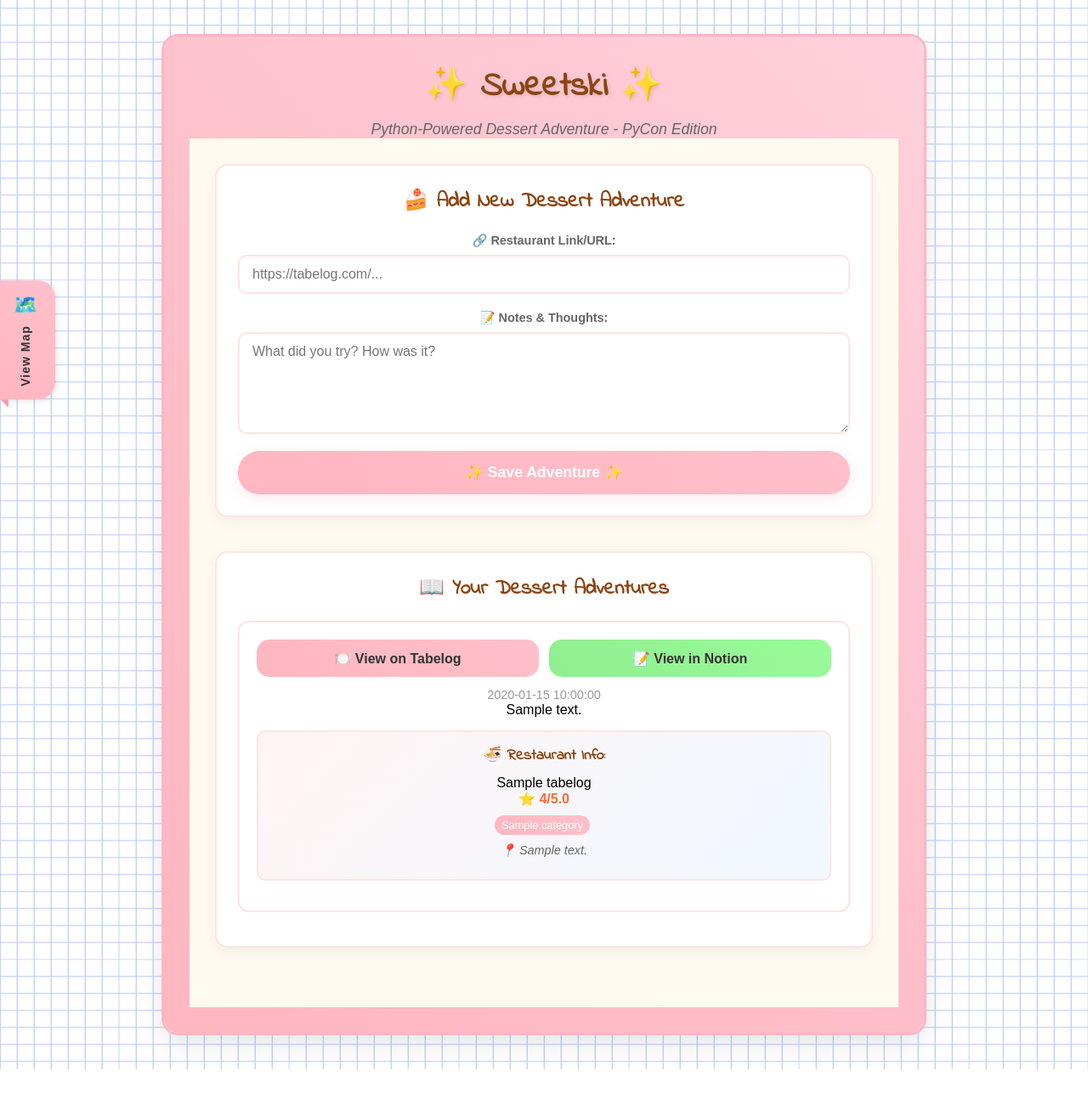
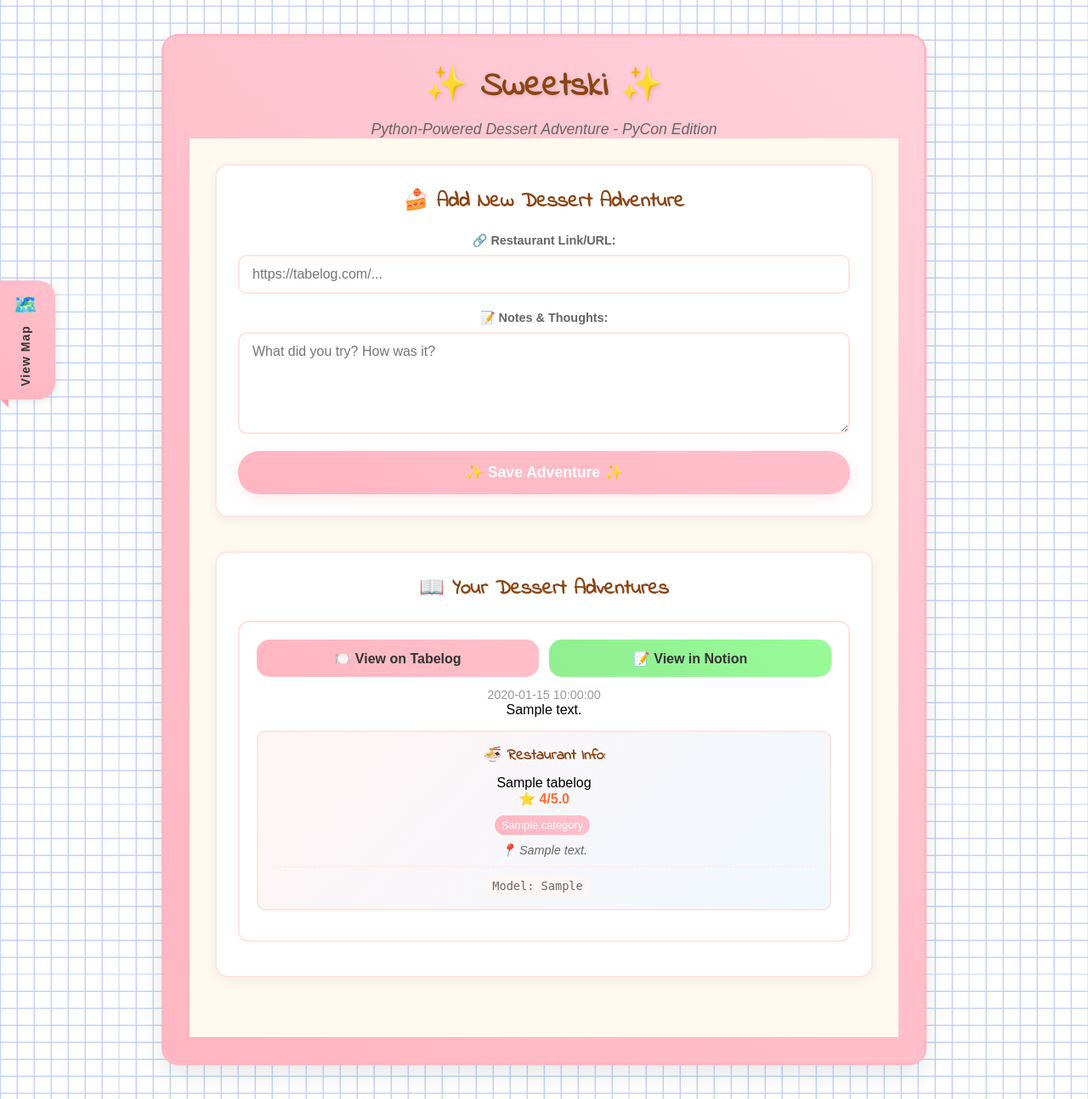
Before and after one commit to dianephan/sweetski, a Flask app: template templates/python_frontend.html in a window 1280 px wide. Shown: the whole page at 85% size. Before the commit the page ends 1259 px from the top, so only its background shows below. Run offline with Flask 3, Linux system fonts and the light colour scheme; the template is opened without the code that fills it: most values are stand-ins (such as "Sample title", 1, 10 or a date in 2020).

Commit message:
🎨 zoom out on map & display model provider

```diff
--- a/templates/map.html
+++ b/templates/map.html
@@ -11,7 +11,7 @@
     <script>
         function initMap() {
             const map = new google.maps.Map(document.getElementById('map'), {
-                zoom: 12,
+                zoom: 8,
                 center: { lat: {{ center_lat }}, lng: {{ center_lng }} },
                 styles: [
                     {
--- a/templates/python_frontend.html
+++ b/templates/python_frontend.html
@@ -103,6 +103,12 @@
                                                     {% if entry.tabelog_data.address %}
                                                         <div class="address">📍 {{ entry.tabelog_data.address }}</div>
                                                     {% endif %}
+
+                                                    {% if entry.ai_model_info %}
+                                                        <div class="ai-info">
+                                                            <div class="ai-model">Model: {{ entry.ai_model_info }}</div>
+                                                        </div>
+                                                    {% endif %}
                                                 </div>
                                             </div>
                                         {% endif %}
```
